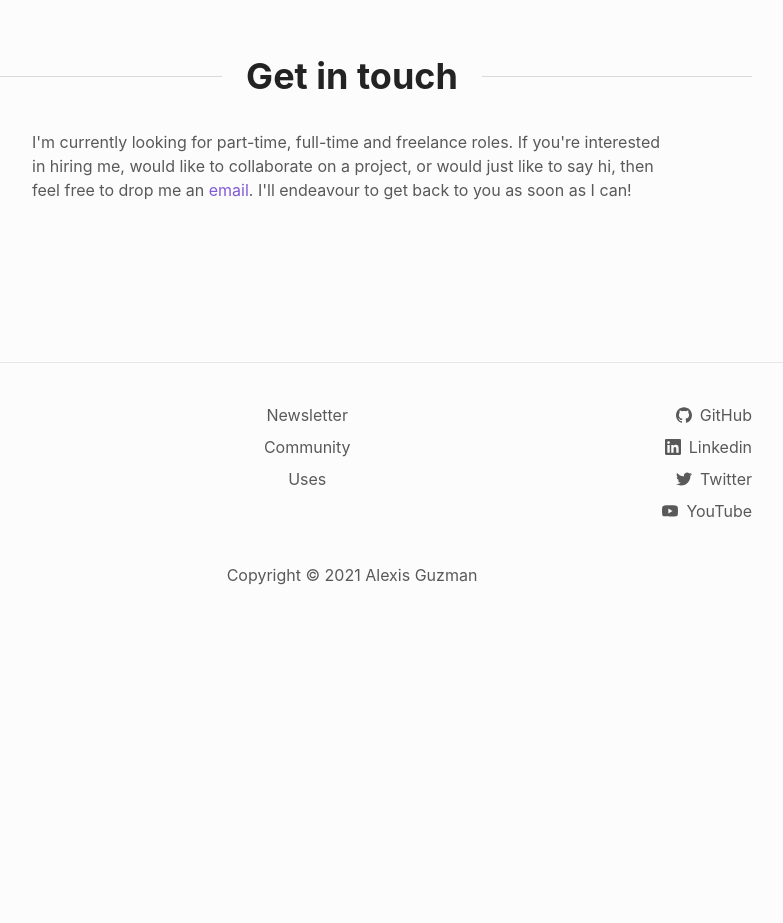
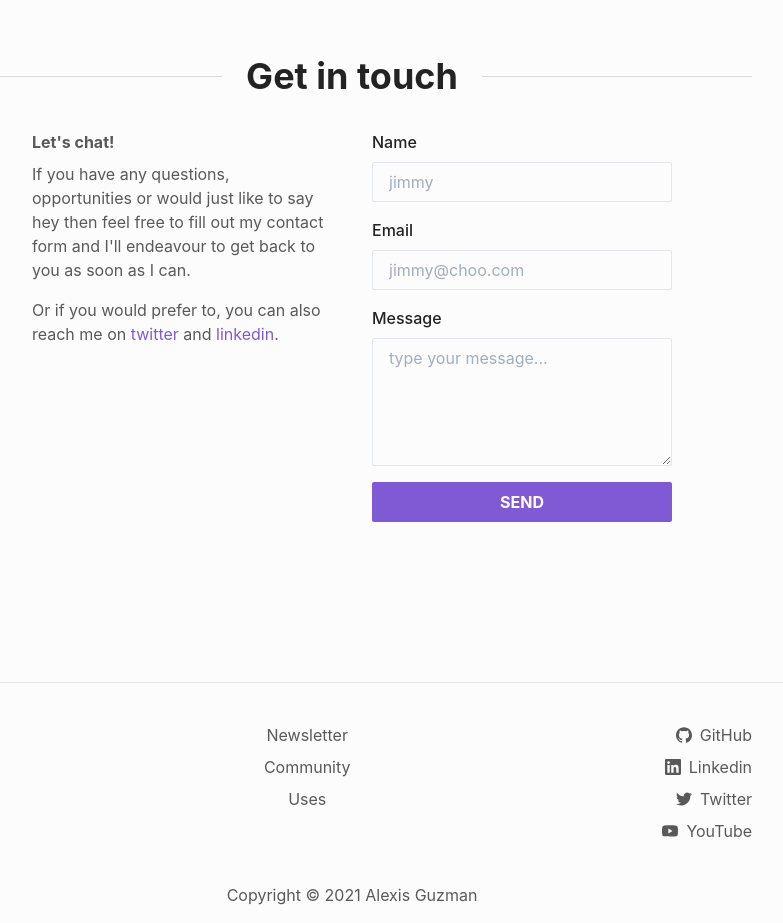
Before and after one commit to a12989x/portfolio-v1, a Next.js app: page /about in a window 1280 px wide. Shown: the part 1740-2663 px from the top of the page, without its empty margins (288-1071 px from the left). Before the commit the page ends 2343 px from the top, so only its background shows below. Built offline with nearby package versions, Linux system fonts and the light colour scheme.

Commit message:
refactor: create a new component for the text and import contact form component

```diff
--- a/components/pages/about/Contact.tsx
+++ b/components/pages/about/Contact.tsx
@@ -1,22 +1,23 @@
-import { Box, Text } from '@chakra-ui/layout';
+import { Box, SimpleGrid } from '@chakra-ui/layout';
 
-import Link from '@/components/Link';
 import SectionHeading from './SectionHeading';
+import ContactText from './ContactText';
+import ContactForm from './ContactForm';
 
 const Contact = (): JSX.Element => {
 	return (
 		<Box p={{ base: '1rem', md: 0 }} w='100%' as='section'>
 			<SectionHeading>Get in touch</SectionHeading>
-			<Text mx='auto' maxW='container.sm'>
-				I{"'"}m currently looking for part-time, full-time and freelance
-				roles. If you{"'"}re interested in hiring me, would like to
-				collaborate on a project, or would just like to say hi, then
-				feel free to drop me an{' '}
-				<Link href='mailto:codaxtech@gmail.com' isExternal>
-					email
-				</Link>
-				. I{"'"}ll endeavour to get back to you as soon as I can!
-			</Text>
+			<SimpleGrid
+				mx='auto'
+				maxW='container.sm'
+				columns={{ base: 1, md: 2 }}
+				spacing={10}
+			>
+				<ContactText />
+
+				<ContactForm />
+			</SimpleGrid>
 		</Box>
 	);
 };
--- /dev/null
+++ b/components/pages/about/ContactText.tsx
@@ -0,0 +1,33 @@
+import { Box, Text } from '@chakra-ui/layout';
+
+import Link from '@/components/Link';
+
+const ContactText = (): JSX.Element => {
+	return (
+		<Box>
+			<Text mb={2} fontWeight='bold'>
+				Let{"'"}s chat!
+			</Text>
+
+			<Text mb={4}>
+				If you have any questions, opportunities or would just like to
+				say hey then feel free to fill out my contact form and I{"'"}ll
+				endeavour to get back to you as soon as I can.
+			</Text>
+
+			<Text mb={4}>
+				Or if you would prefer to, you can also reach me on{' '}
+				<Link href='https://twitter.com/__codax__' isExternal>
+					twitter
+				</Link>{' '}
+				and{' '}
+				<Link href='https://www.linkedin.com/in/codax/' isExternal>
+					linkedin
+				</Link>
+				.
+			</Text>
+		</Box>
+	);
+};
+
+export default ContactText;
```
